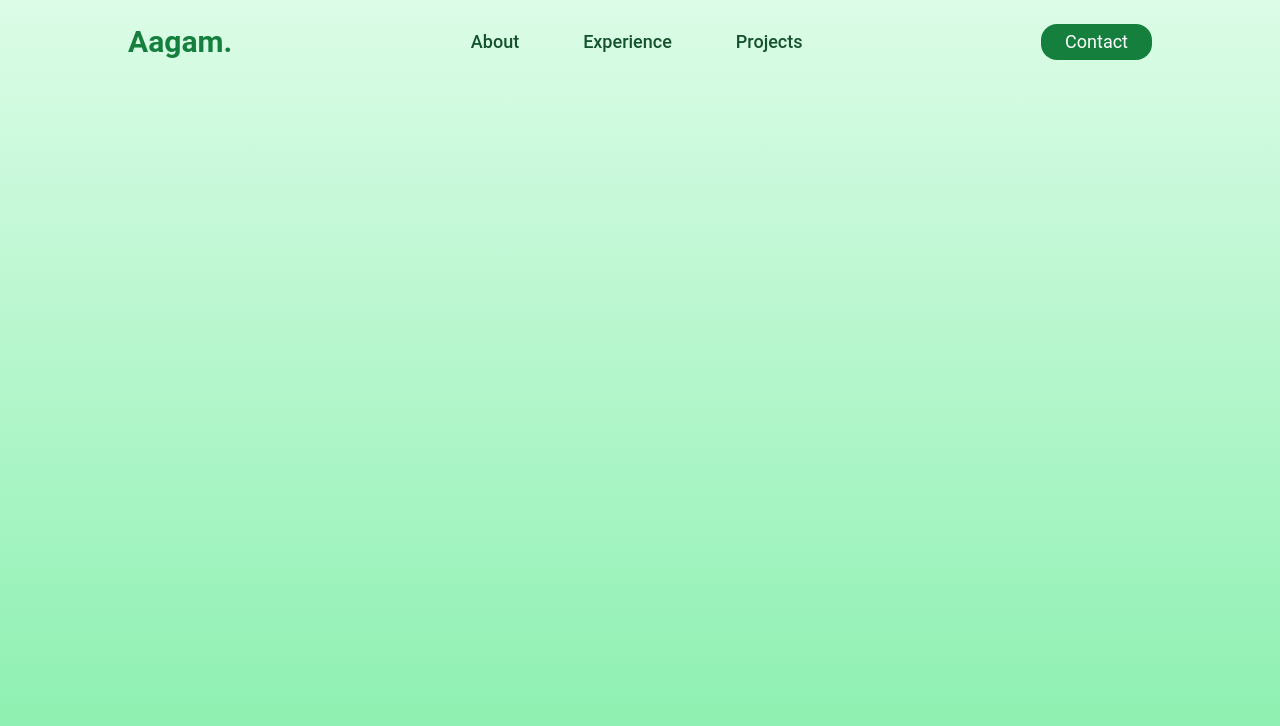
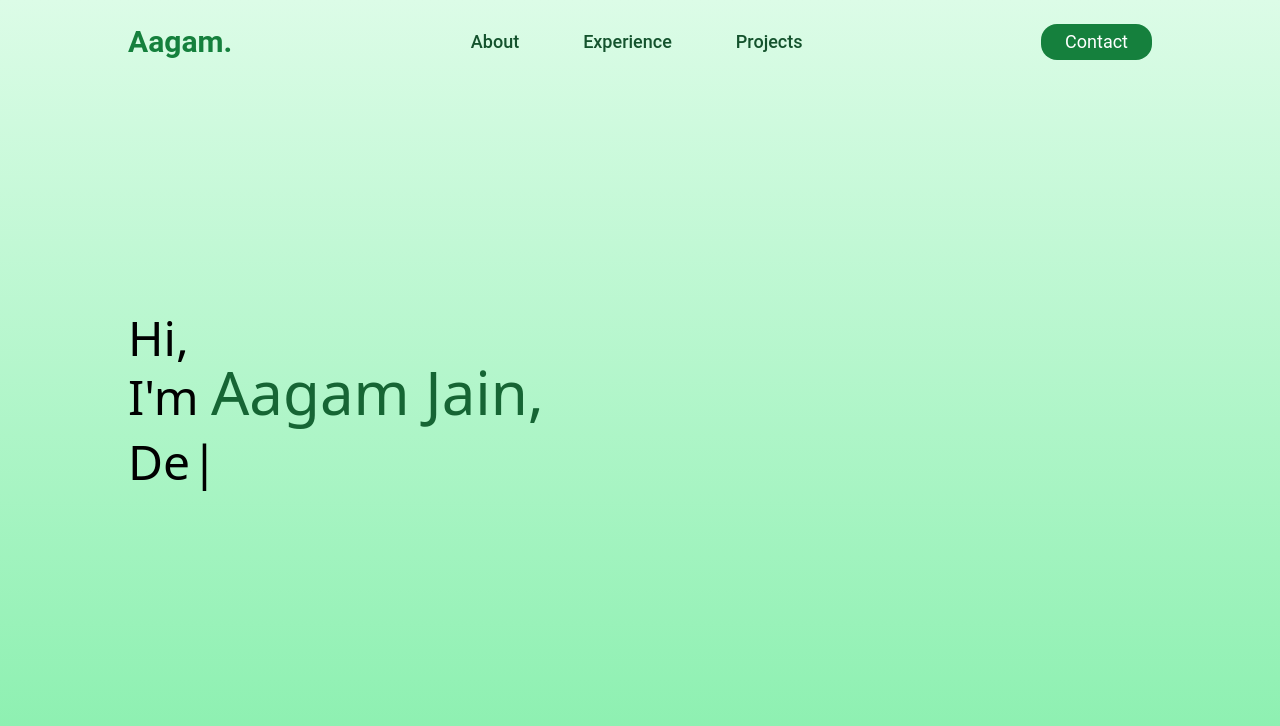
Before and after one commit to Aagam-Jain-113/Aagam-Jain-113.github.io, a React (Create React App) app: page / in a window 1280 px wide. Shown: the top 726 px of the page. Built offline with nearby package versions, Linux system fonts and the light colour scheme.

Commit message:
added: Hero section

```diff
--- a/package.json
+++ b/package.json
@@ -3,6 +3,7 @@
   "version": "0.1.0",
   "private": true,
   "dependencies": {
+    "@lottiefiles/lottie-player": "^1.5.4",
     "@testing-library/jest-dom": "^5.16.1",
     "@testing-library/react": "^12.1.2",
     "@testing-library/user-event": "^13.5.0",
@@ -10,6 +11,7 @@
     "react": "^17.0.2",
     "react-dom": "^17.0.2",
     "react-scripts": "5.0.0",
+    "typewriter-effect": "^2.18.2",
     "web-vitals": "^2.1.2"
   },
   "scripts": {
--- a/src/App.js
+++ b/src/App.js
@@ -1,4 +1,5 @@
 import React from 'react'
+import Hero from './components/Hero';
 import Navbar from './components/Navbar';
 
 function App() {
@@ -6,6 +7,7 @@ function App() {
     <div className='bg-gradient-to-b from-green-100 to-green-300'>
       <div className='min-h-screen flex flex-col justify-center'>
         <Navbar />
+        <Hero />
       </div>
     </div>
   );
--- /dev/null
+++ b/src/components/Hero.js
@@ -0,0 +1,42 @@
+import React from 'react'
+import Typewriter from 'typewriter-effect'
+
+function Hero() {
+    React.useEffect(() => {
+        import("@lottiefiles/lottie-player");
+    })
+    return (
+        <div>
+            <div className="text-2xl lg:text-5xl py-20 px-10 lg:px-0 w-full">
+                <div className='max-w-screen-lg mx-auto'>
+                    <div className='grid grid-cols-2 items-center justify-center'>
+                        <div className='col-span-2 sm:col-span-1'>
+                            <p>Hi,</p>
+                            <p>I'm <span className='text-4xl lg:text-6xl mt-4 font-medium text-green-800'>Aagam Jain,</span></p>
+                            <p className='mt-4'>
+                                <Typewriter
+                                    options={{
+                                        strings: ['Web Developer', 'Designer', 'Freelancer'],
+                                        autoStart: true,
+                                        loop: true,
+                                    }}
+                                />
+                            </p>
+                        </div>
+                        <div className='col-span-2 mt-6 sm:mt-0 sm:col-span-1'>
+                            <lottie-player
+                                id="firstLottie"
+                                autoplay
+                                loop
+                                mode="normal"
+                                src="https://assets6.lottiefiles.com/packages/lf20_1LhsaB.json"
+                            />
+                        </div>
+                    </div>
+                </div>
+            </div>
+        </div>
+    )
+}
+
+export default Hero
```
Also changed, not shown: 1 other file (tests, documents, lock files or other folders).
